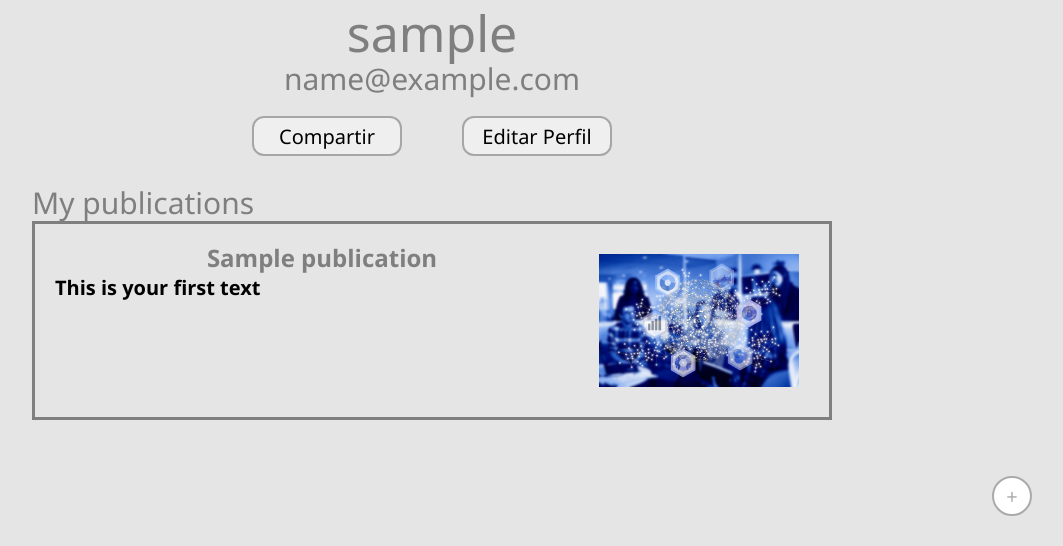
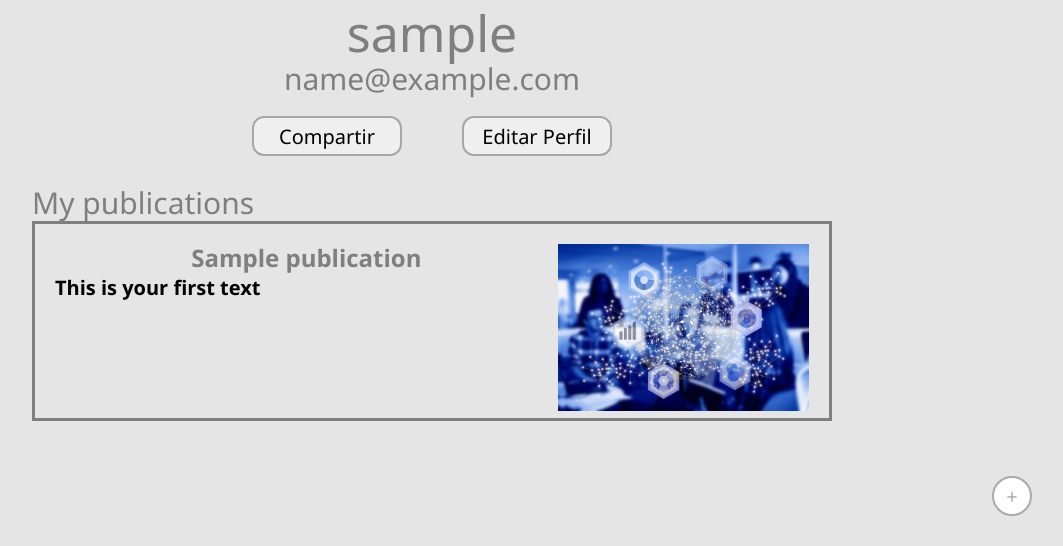
Before and after one commit to david-fm/the_cathedral, a Django app: page /profile/my_publications in a window 1280 px wide. Shown: the part 254-800 px from the top of the page, without its empty margins (208-1271 px from the left). Run offline with Django 4.2, Linux system fonts and the light colour scheme; a user stored in the database is signed in; tables that the repository leaves empty hold one stand-in row (values such as "Sample post"); grey boxes marked "Sample" are stand-in pictures.

Commit message:
Minor Changes

```diff
--- a/articles/static/articles/editComments.js
+++ b/articles/static/articles/editComments.js
@@ -1,5 +1,6 @@
 // AJAX for posting
 function sendForm(form) {
+    // https://stackoverflow.com/questions/70842319/vanilla-javascript-ajax-form-submit
     console.log("create post is working!") // sanity check
     fetch(form.action, {
         method: "POST",
--- a/user_system/static/user_system/my_publications.css
+++ b/user_system/static/user_system/my_publications.css
@@ -130,13 +130,20 @@ body{
     flex-direction:row;
     margin-bottom: 40px;
     padding: 20px;
+
+    height: 200px;
+    cursor: pointer;
 }
 
 .titles{
     display: flex;
     align-items:flex-start;
     flex-direction: column;
-    flex-grow: 2;
+    flex-grow: 4;
+    width: 100%;
+
+    overflow: hidden;
+    text-overflow: ellipsis;
 }
 
 .titles h2{
@@ -156,16 +163,24 @@ body{
     font-weight: bold;
     word-break: break-word;
 
+
+    max-height: 100%;
+
 }
 .more{
     text-decoration: none;
 }
 
+.thumbnail-container{
+    flex-grow: 1;
+    width: 50%;
+
+    display:grid;
+    place-items: center;
+}
+
 .thumbnail{
-    flex-grow: 1;
-    max-width: 200px;
-    max-height: 300px;
-    margin: 10px;
+    height: 100%;
 
     object-fit: contain;
 }
--- a/user_system/templates/user_system/my_publications.html
+++ b/user_system/templates/user_system/my_publications.html
@@ -62,11 +62,13 @@
                     {% endif %}
 
                 </div>
-                {% if  content.0.file_path %}
-                <img src="{{content.0.file_path.url}}" class="thumbnail">
-                {% else %}
-                <img src="{% static 'user_system/img/background1.jpg' %}" class="thumbnail">
-                {% endif %}
+                <div class="thumbnail-container">
+                    {% if  content.0.file_path %}
+                    <img src="{{content.0.file_path.url}}" class="thumbnail">
+                    {% else %}
+                    <img src="{% static 'user_system/img/background1.jpg' %}" class="thumbnail">
+                    {% endif %}
+                </div>
             </div>
             {% endfor %}
             {% else %}
--- a/user_system/views.py
+++ b/user_system/views.py
@@ -15,15 +15,6 @@ def my_publications(request):
             title = form.cleaned_data['title']
             post = Publication(title=title, publisher=request.user)
             post.save()
-            # create keywords
-            keywords = Keywords(publications=post)
-            keywords.save()
-            # create block
-            block = Block(publication=post)
-            # create text block
-            text_block = BlockText(block=block)
-            block.save()
-            text_block.save()
             #
             # ...
             # redirect to a new URL:
```
Also changed, not shown: articles/create_articles.py (added, +19 -0 lines), articles/signals.py (+11 -1 lines).
